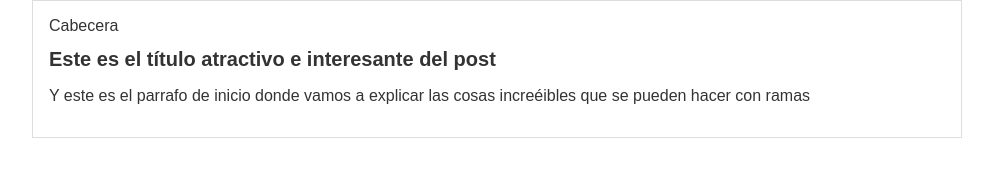
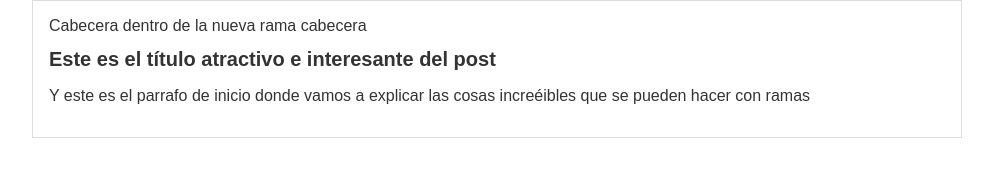
Before and after one commit to frjjosele/hiperblog, a plain HTML site: page index.html in a window 1280 px wide. Shown: the whole page, without its empty margins (143-1136 px from the left). Drawn offline with Linux system fonts and the light colour scheme.

Commit message:
estructura inicial de la cabecera

```diff
--- a/index.html
+++ b/index.html
@@ -4,9 +4,10 @@
         <link rel="stylesheet" href="css/estilos.css" />
     </head>
     <body>
+
         <div id="container">
             <div id="cabecera">
-                Cabecera
+                Cabecera dentro de la nueva rama cabecera
             </div>
             <div id="post">
                 <h1>Este es el título atractivo e interesante del post</h1>
```
